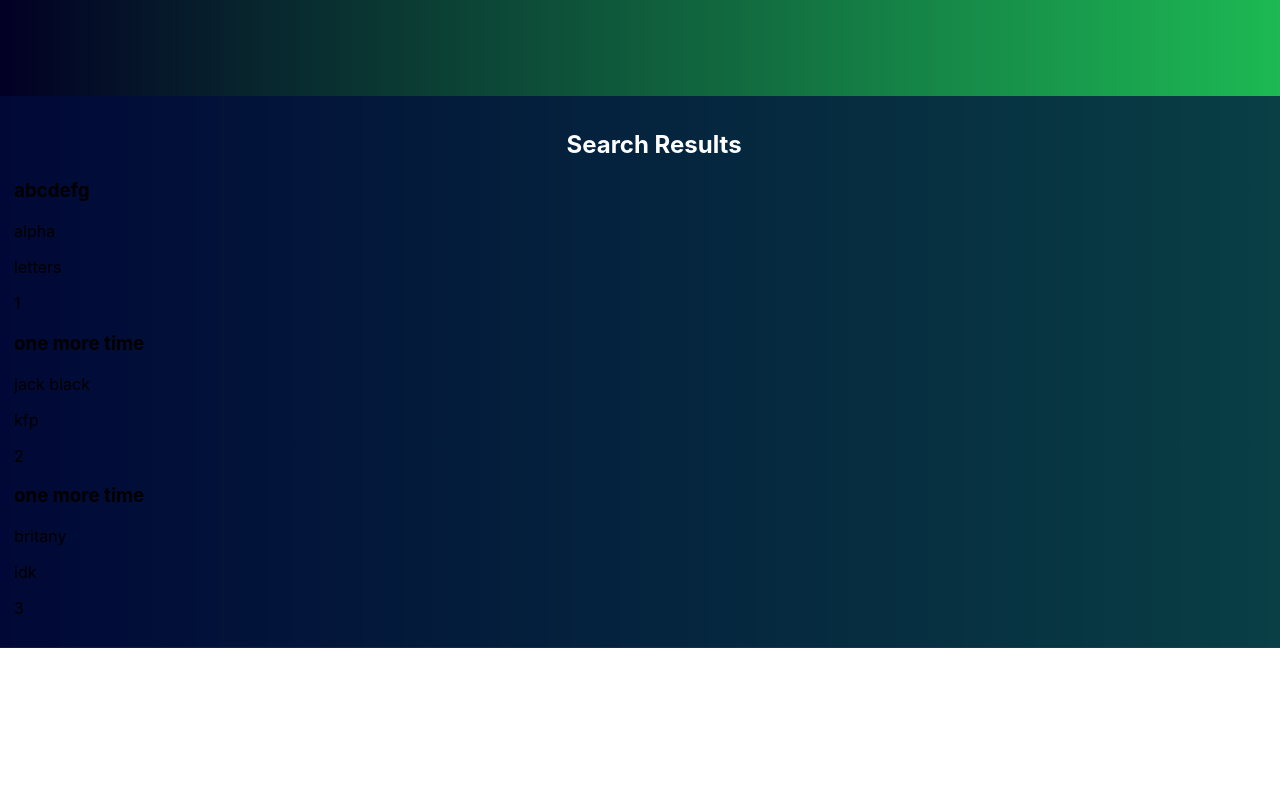
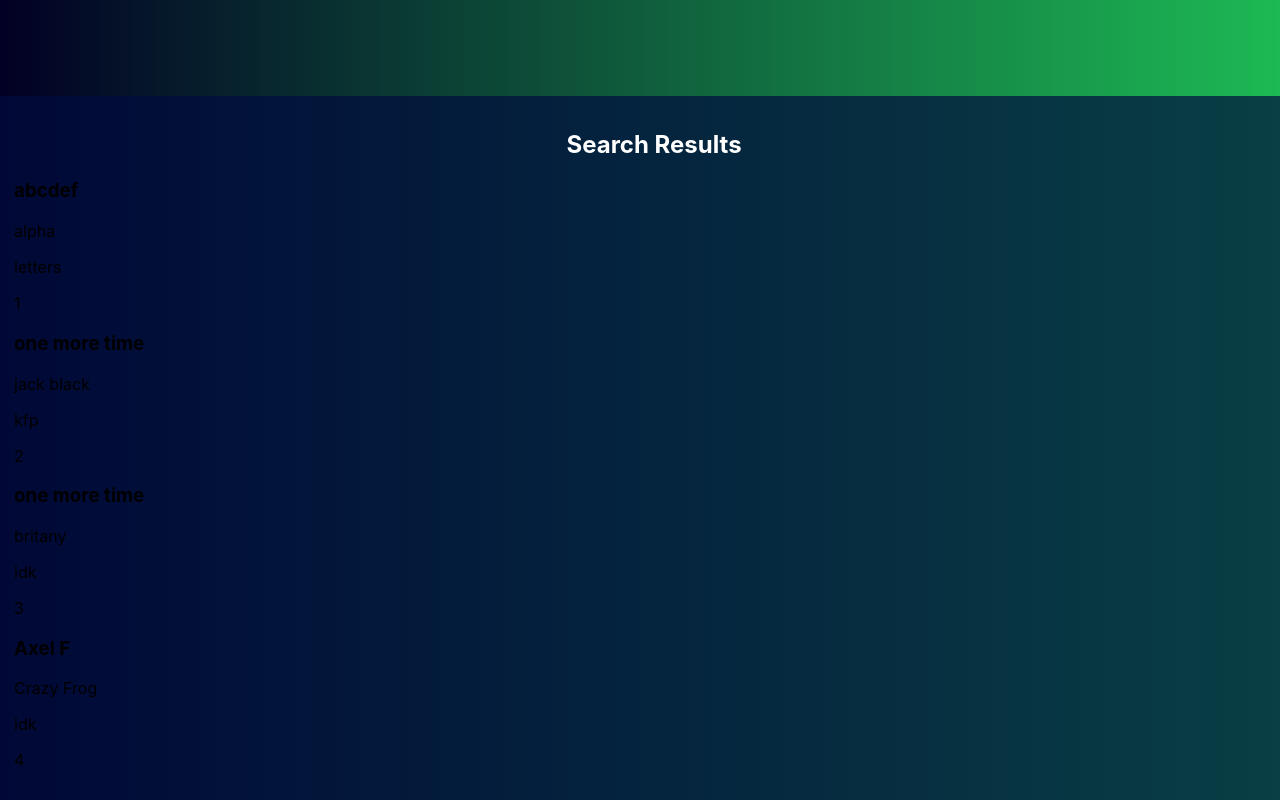
Before and after one commit to srym8/clarify, a React (Create React App) app: page / in a window 1280 px wide. Shown: the part 321-1121 px from the top of the page. Before the commit the page ends 969 px from the top, so only its background shows below. Built offline with nearby package versions, Linux system fonts and the light colour scheme.

Commit message:
Mock data readable, and root search function

```diff
--- a/src/components/App/App.js
+++ b/src/components/App/App.js
@@ -7,14 +7,23 @@ import SearchResults from "../SearchResults/SearchResults";
 
 
 function App() {
-    const [results, setresults] = useState([{name: "abcdefg", artist: "alpha", album: "letters", id: 1}, {name: "one more time", artist: "jack black", album: "kfp", id: 2}, {name: "one more time", artist: "britany", album: "idk", id: 3}])
+    const [results, setresults] = useState([
+        {name: "abcdef", artist: "alpha", album: "letters", id: 1},
+        {name: "one more time", artist: "jack black", album: "kfp", id: 2},
+        {name: "one more time", artist: "britany", album: "idk", id: 3},
+        {name: "Axel F", artist: "Crazy Frog", album: "idk", id: 4}
+    ])
+
+    const search = () => {
+
+    }
 
     return (
         <div>
             <div className="App">
                 <h1>Clarify</h1>
                 <div className="Search">
-                    <SearchBar />
+                    <SearchBar Search={search}/>
                     <SearchResults results={results}/>
                 </div>
 
```
